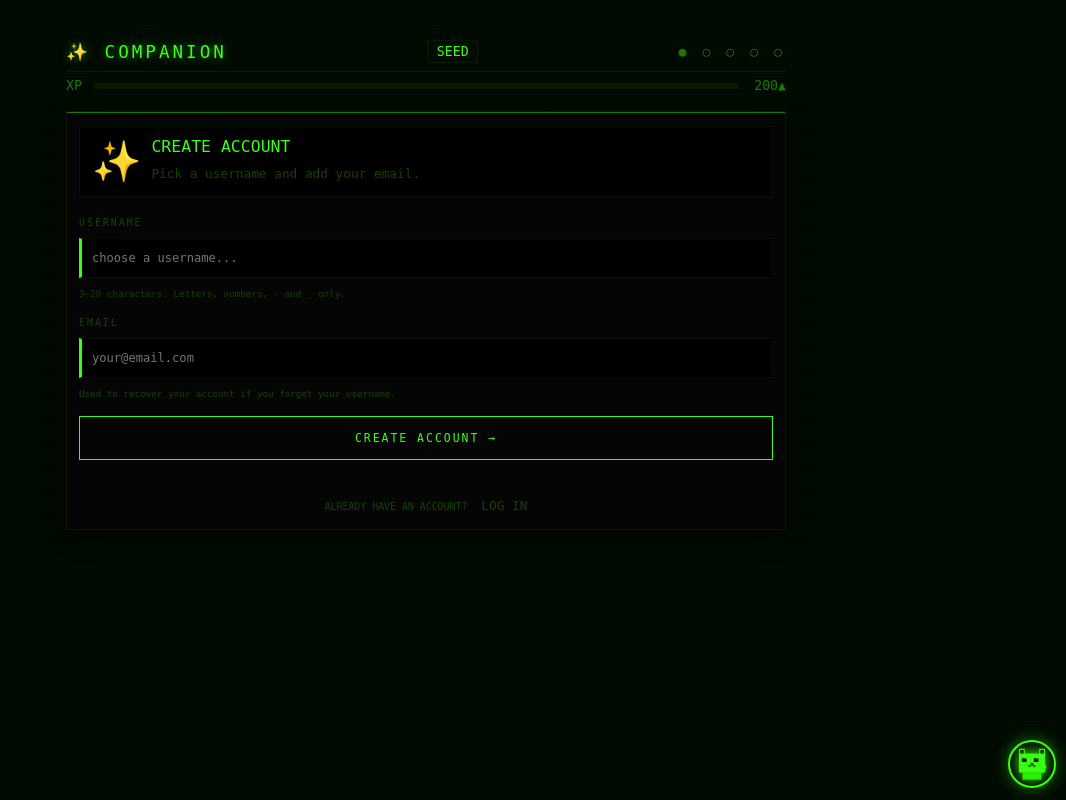
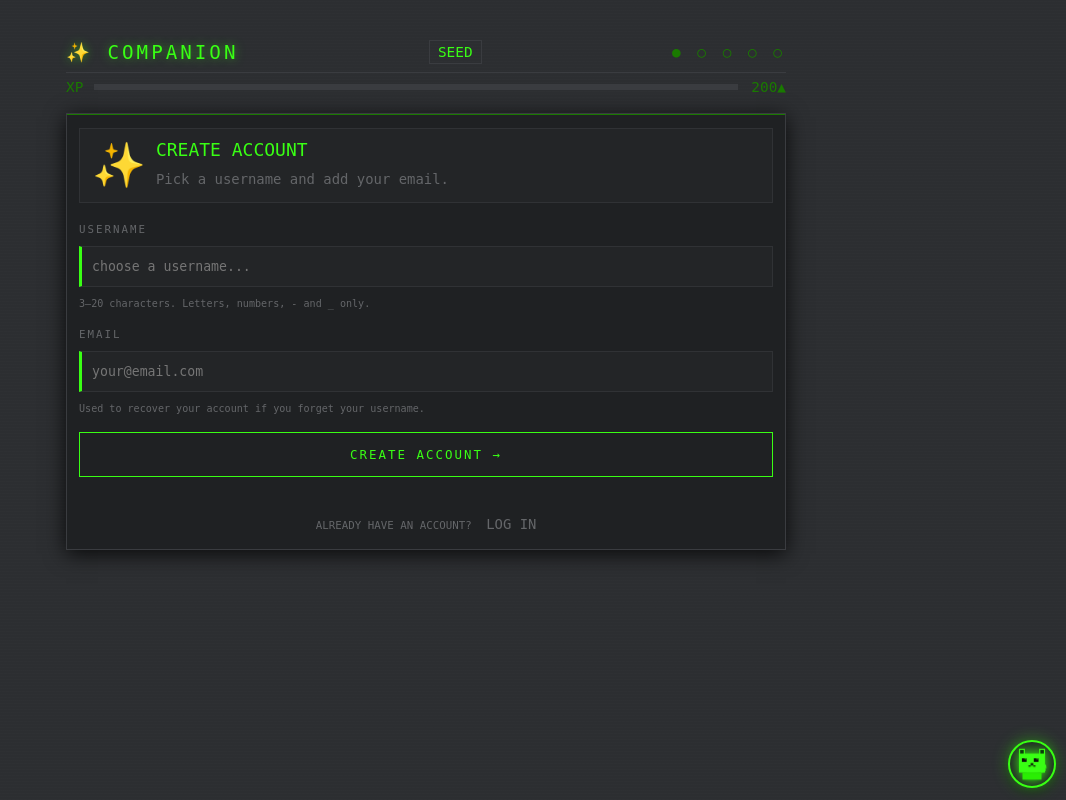
Before and after one commit to ramandrosoa/Companion, a Flask app: page /signup in a window 1280 px wide. Shown: the whole page, without its empty margins (214-1280 px from the left). Run offline with Flask 3, Linux system fonts and the light colour scheme.

Commit message:
Fix contrast

```diff
--- a/core/context.py
+++ b/core/context.py
@@ -51,7 +51,7 @@ def build(data: dict) -> dict:
         "tint_hex":       tint["hex"],
         "tint_bg":        tint["bg"],
         "tint_dark":      tint["dark"],
-        "tint_glow":      tint["glow"],
+       # "tint_glow":      tint["glow"],
 
         # ── Companion ────────────────────────────────────────
         # Flattened so templates use {{ companion_emoji }} directly
--- a/core/stage.py
+++ b/core/stage.py
@@ -49,9 +49,9 @@ COMPANION_GREETINGS = {
 
 # Colors available for Stage 2 tint selection
 TINT_COLORS = {
-    "amber": {"hex": "#ffb300", "bg": "#0a0800", "dark": "#1a1200", "glow": "rgba(255,179,0,0.5)"},
-    "green": {"hex": "#39ff14", "bg": "#000a00", "dark": "#001200", "glow": "rgba(57,255,20,0.5)"},
-    "blue":  {"hex": "#39b4ff", "bg": "#00080a", "dark": "#001020", "glow": "rgba(57,180,255,0.5)"},
+    "amber": {"hex": "#ffb300", "bg": "#2c2e31", "dark": "#232527", "glow": "rgba(255,179,0,0.5)"},
+    "green": {"hex": "#39ff14", "bg": "#2c2e31", "dark": "#232527", "glow": "rgba(57,255,20,0.5)"},
+    "blue":  {"hex": "#39b4ff", "bg": " #2c2e31", "dark": "#232527", "glow": "rgba(57,180,255,0.5)"},
    # "red":   {"hex": "#ff3939", "bg": "#0a0000", "dark": "#1a0000", "glow": "rgba(255,57,57,0.5)"},
 }
 
--- a/static/css/s1.css
+++ b/static/css/s1.css
@@ -2,34 +2,33 @@
    STAGE 1 — SEED — MONOCHROME RETRO
    Laptop-friendly layout. Max width 720px.
    ═══════════════════════════════════════════ */
-
    @import url('https://fonts.googleapis.com/css2?family=Press+Start+2P&display=swap');
 
    :root {
 
      --card:     #0d0d0d;
-     --card2:    #050505;
-     --accent:   #39ff14;
+     --card2:    #1f2123;
+     --accent:  #39ff14;
      --accent2:  #39ff14;
-     --accent3:  #1a7a00;
-     --text:     #39ff14;
-     --text2:    #228800;
-     --text3:    #154400;
+     --accent3: #1a7a00;
+     --text:    #d1d0c5;
+     --text2:    #999890;
+     --text3:    #646669;
      --correct:  #39ff14;
-     --wrong:    #553300;
-     --bg:       #000a00;
-     --bg2:      #000000;
-     --border:   #0a1a00;
-     --border2:  #061000;
+     --wrong:    #ca4754;
+     --bg:       #2c2e31;
+     --bg2:      #232527;
+     --border:   #3a3c40;
+     --border2:  #303235;
      --xp-fill:  #999999;
      --shadow:   0 4px 20px rgba(0,0,0,0.8);
      --font:     'VT323', monospace;
      --glow:     rgba(57,255,20,0.4);
-     --radius:   0px;
+     --radius:   4px;
      --max-w:    720px;
      --bar-h:    6px;
    }
-   html { font-size: 22px; }
+   html { font-size: 24px; }
    html, body { overflow-x: hidden; }
    * { margin:0; padding:0; box-sizing:border-box; }
 
```
Also changed, not shown: static/css/s2.css (+13 -16 lines), static/css/s3.css (+9 -9 lines).
